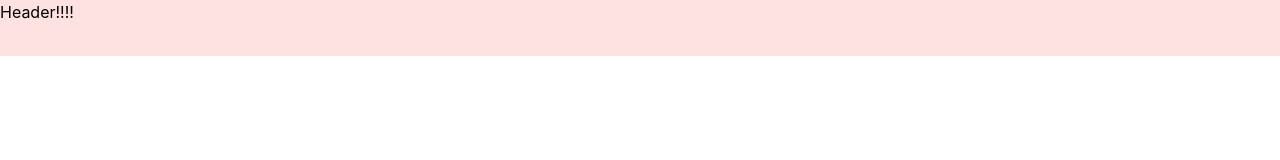
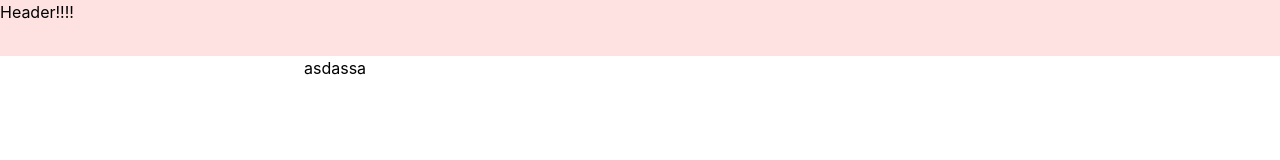
Before and after one commit to UniD-Hackathon-Team9/frontend, a Next.js app: page / in a window 1280 px wide. Shown: the top 160 px of the page. Built offline with nearby package versions, Linux system fonts and the light colour scheme; a web font is replaced by a local one.

Commit message:
layout test case

```diff
--- a/src/pages/index.tsx
+++ b/src/pages/index.tsx
@@ -1,11 +1,16 @@
 import Head from 'next/head'
 import Image from 'next/image'
 import Header from '../components/layout/Header'
+import MobileLayout from '../components/layout/MobileLayout'
 
 export default function Home() {
   return (
     <div>
       <Header />
+      <MobileLayout>
+        asdassa
+      </MobileLayout>
+      `
     </div>
   )
 }
```
